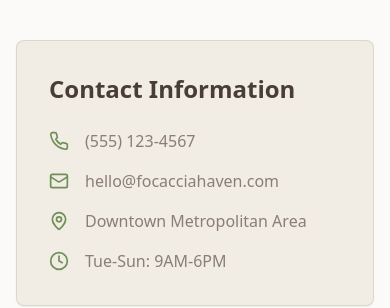
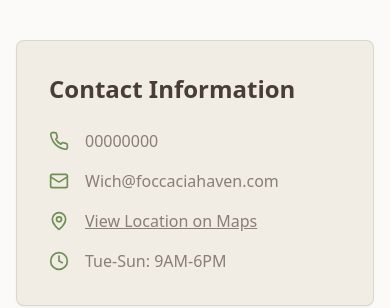
Before and after one commit to vyas09/foccacia-haven-order, a React (Vite) app: page / in a window 390 px wide. Shown: the part 3840-4148 px from the top of the page. Built offline with nearby package versions, Linux system fonts and the light colour scheme.

Commit message:
Update contact information
Update contact details including phone number, email, and location. Provide guidance on storing order data and capturing CTAs.

```diff
--- a/src/pages/Index.tsx
+++ b/src/pages/Index.tsx
@@ -218,15 +218,22 @@ const Index = () => {
                 <div className="space-y-4">
                   <div className="flex items-center space-x-4">
                     <Phone className="h-5 w-5 text-sage" />
-                    <span className="text-soft-gray">(555) 123-4567</span>
+                    <span className="text-soft-gray">00000000</span>
                   </div>
                   <div className="flex items-center space-x-4">
                     <Mail className="h-5 w-5 text-sage" />
-                    <span className="text-soft-gray">hello@focacciahaven.com</span>
+                    <span className="text-soft-gray">Wich@foccaciahaven.com</span>
                   </div>
                   <div className="flex items-center space-x-4">
                     <MapPin className="h-5 w-5 text-sage" />
-                    <span className="text-soft-gray">Downtown Metropolitan Area</span>
+                    <a
+                      href="https://maps.app.goo.gl/Yyk7R6Z15rwnrvnd7"
+                      target="_blank"
+                      rel="noopener noreferrer"
+                      className="text-soft-gray hover:text-sage transition-colors underline"
+                    >
+                      View Location on Maps
+                    </a>
                   </div>
                   <div className="flex items-center space-x-4">
                     <Clock className="h-5 w-5 text-sage" />
```
